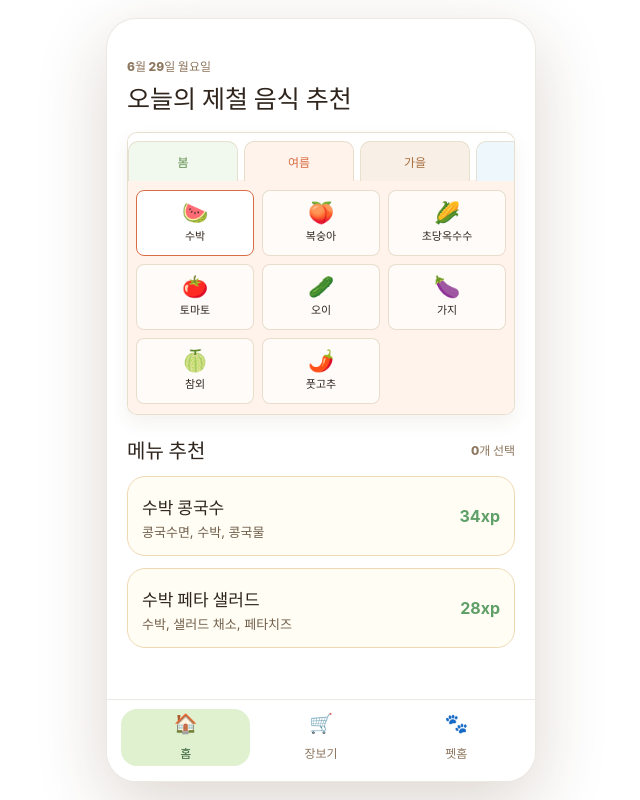
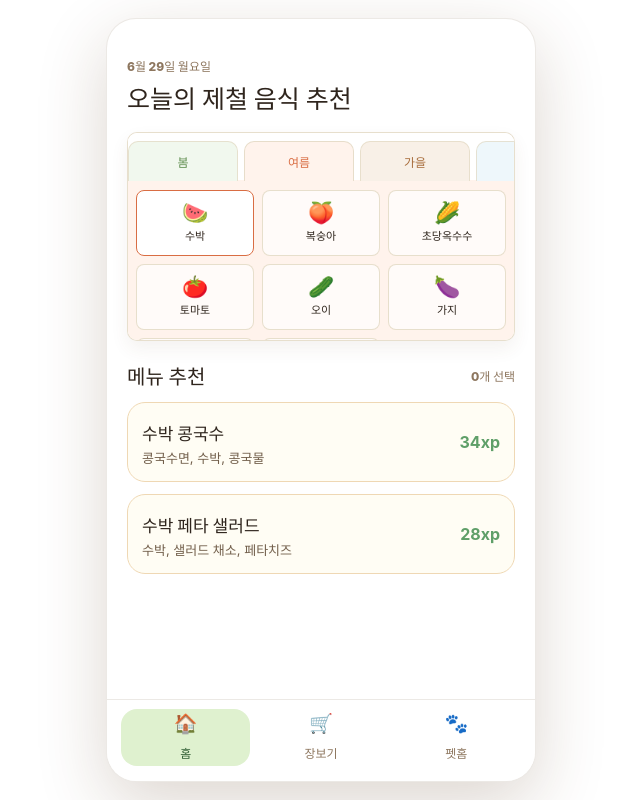
Before and after one commit to maengu86/Toss_menu, a React (Vite) app: page / in a window 1280 px wide. Shown: the whole page, without its empty margins (319-959 px from the left). Built offline with nearby package versions, Linux system fonts and the light colour scheme.

Commit message:
Adjust ingredient scroll and FAB actions

```diff
--- a/src/App.css
+++ b/src/App.css
@@ -502,9 +502,20 @@
   grid-template-columns: repeat(3, minmax(0, 1fr));
   gap: 8px;
   margin-top: -1px;
+  max-height: 160px;
   padding: 10px 8px 10px;
   background: var(--active-season-surface);
   overflow-x: hidden;
+  overflow-y: auto;
+  overscroll-behavior-y: contain;
+  scroll-behavior: smooth;
+  scrollbar-width: none;
+  touch-action: pan-y;
+  -webkit-overflow-scrolling: touch;
+}
+
+.season-panel-index .seasonal-grid::-webkit-scrollbar {
+  display: none;
 }
 
 .season-panel-index .seasonal-tile {
@@ -665,15 +676,30 @@
 .selected-menu-fab {
   width: 62px;
   height: 62px;
-  display: grid;
-  place-items: center;
+  display: block;
   position: relative;
   border: 0;
   border-radius: 50%;
   color: #ffffff;
-  font-size: 24px;
   background: #ff8a58;
   box-shadow: 0 18px 36px rgba(84, 51, 19, 0.22);
+}
+
+.selected-menu-fab::before,
+.selected-menu-fab::after {
+  content: "";
+  position: absolute;
+  left: 50%;
+  top: 50%;
+  width: 24px;
+  height: 3px;
+  border-radius: 999px;
+  background: #ffffff;
+  transform: translate(-50%, -50%);
+}
+
+.selected-menu-fab::after {
+  transform: translate(-50%, -50%) rotate(90deg);
 }
 
 .selected-menu-fab span {
@@ -761,7 +787,7 @@
   border-radius: 10px;
   color: #ffffff;
   font-weight: 900;
-  background: #2f251d;
+  background: #ff8a58;
 }
 
 .menu-card {
--- a/src/App.tsx
+++ b/src/App.tsx
@@ -340,13 +340,12 @@ function HomeScreen({
                     <button aria-label={`${menu.name} 삭제`} onClick={() => onRemoveMenu(menu.id)} type="button">삭제</button>
                   </div>
                 ))}
-                <button className="selected-menu-shop" onClick={onStartShopping} type="button">장보기로 이동</button>
+                <button className="selected-menu-shop" onClick={onStartShopping} type="button">구매하기</button>
               </div>
             </>
           )}
-          <button className="selected-menu-fab" onClick={() => onSetSelectedMenuOpen(!selectedMenuOpen)} type="button">
+          <button className="selected-menu-fab" aria-label="선택 메뉴 열기" onClick={() => onSetSelectedMenuOpen(!selectedMenuOpen)} type="button">
             <span>{selectedMenus.length}</span>
-            🛒
           </button>
         </div>
       )}
```
